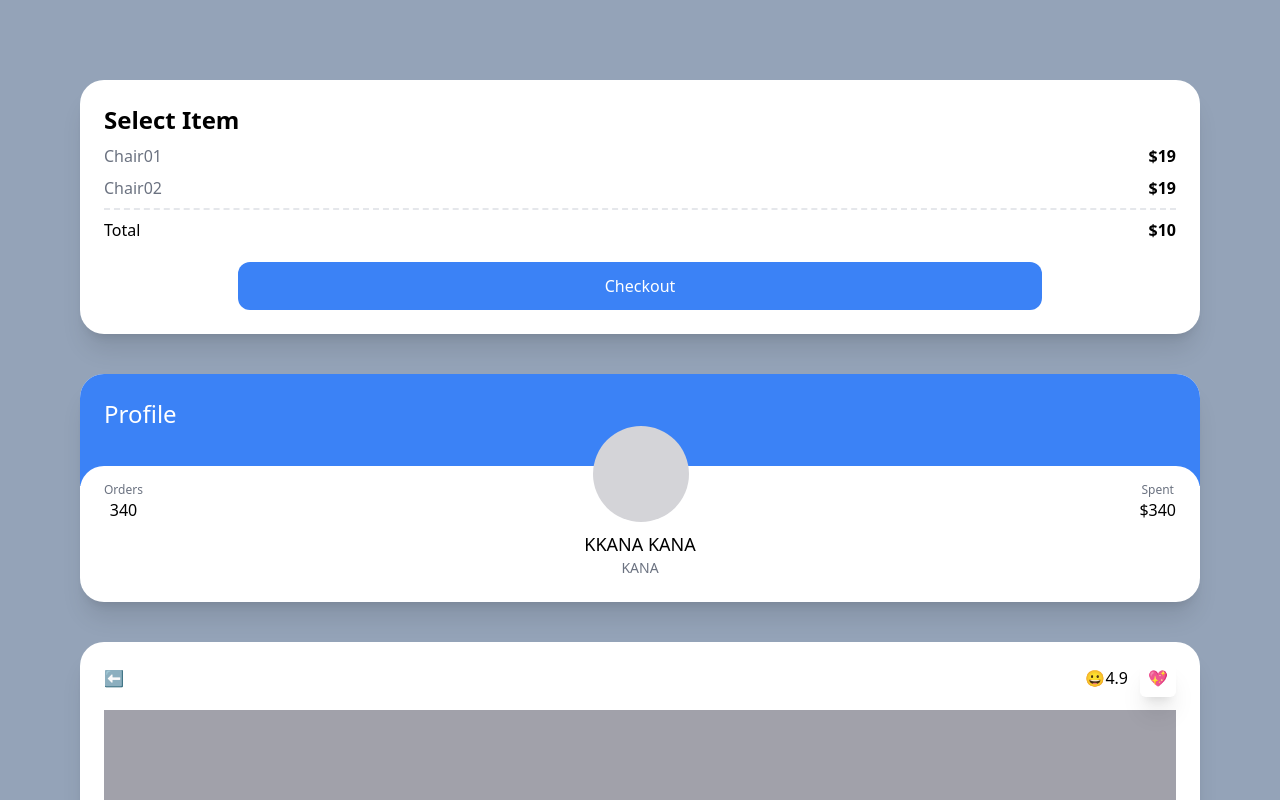
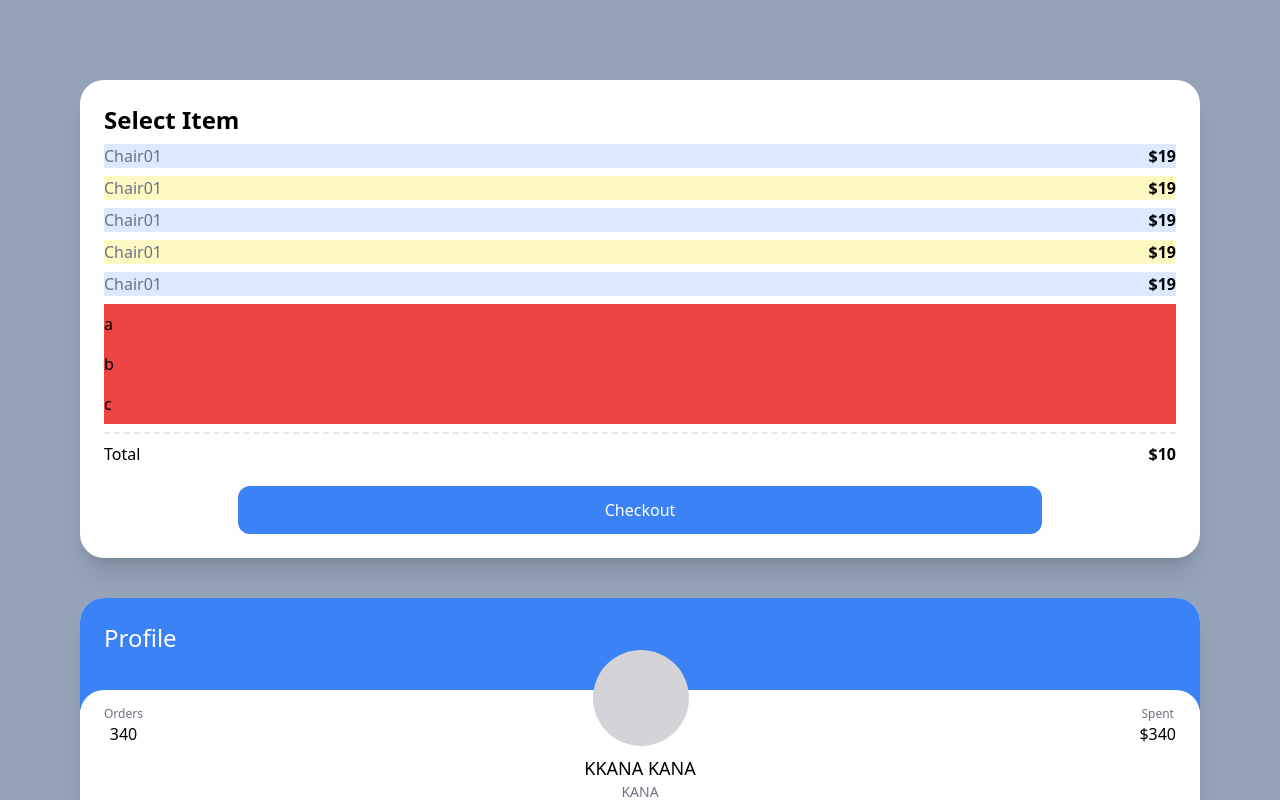
Before and after one commit to kanaheo/carrot-market, a Next.js app: page / in a window 1280 px wide. Shown: the top 800 px of the page. Built offline with nearby package versions, Linux system fonts and the light colour scheme.

Commit message:
tailwind & list (array) view

```diff
--- a/pages/index.tsx
+++ b/pages/index.tsx
@@ -5,14 +5,28 @@
     <div className="bg-slate-400 py-20 px-20 grid gap-10 min-h-screen">
       <div className="bg-white p-6 rounded-3xl shadow-xl">
         <span className="font-semibold text-2xl">Select Item</span>
-        <div className="flex justify-between my-2">
-          <span className="text-gray-500">Chair01</span>
-          <span className="font-semibold">$19</span>
-        </div>
-        <div className="flex justify-between">
-          <span className="text-gray-500">Chair02</span>
-          <span className="font-semibold">$19</span>
-        </div>
+        <ul>
+          {[1, 2, 3, 4, 5].map((item, key) => {
+            return (
+              <div
+                key={key}
+                className="flex justify-between my-2 odd:bg-blue-100 even:bg-yellow-100"
+              >
+                <span className="text-gray-500">Chair01</span>
+                <span className="font-semibold">$19</span>
+              </div>
+            );
+          })}
+        </ul>
+        <ul>
+          {["a", "b", "c", ""].map((item, key) => {
+            return (
+              <li className="bg-red-500 py-2 empty:hidden" key={key}>
+                {item}
+              </li>
+            );
+          })}
+        </ul>
         <div className="flex justify-between mt-2 pt-2 border-t-2 border-dashed">
           <span>Total</span>
           <span className="font-semibold">$10</span>
```
